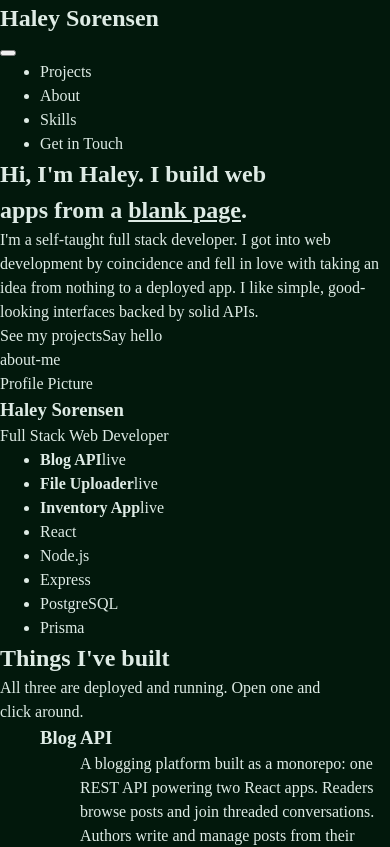
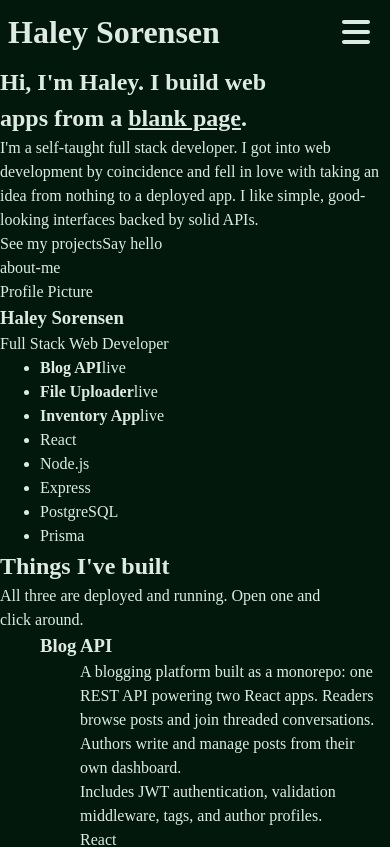
Before and after one commit to Hsoren31/Hsoren31.github.io, a React (Vite) app: page / in a window 390 px wide. Shown: the top 847 px of the page. Built offline with nearby package versions, Linux system fonts and the light colour scheme.

Commit message:
Style hamburger menu for smaller screen sizes

```diff
--- a/src/components/Header.jsx
+++ b/src/components/Header.jsx
@@ -8,11 +8,9 @@ export default function Header() {
 
   return (
     <header>
-      <div>
-        <h2>
-          <a href="#Home">Haley Sorensen</a>
-        </h2>
-      </div>
+      <h2>
+        <a href="#Home">Haley Sorensen</a>
+      </h2>
 
       <button
         className="mobile-nav-toggle"
--- a/src/styles/index.css
+++ b/src/styles/index.css
@@ -61,6 +61,73 @@ a {
   text-decoration: none;
 }
 
+header {
+  display: flex;
+  justify-content: space-between;
+  align-items: center;
+  position: sticky;
+  top: 0;
+  z-index: 5;
+  background-color: var(--clr-bg);
+  padding: 8px;
+}
+
+header > h2 {
+  font-size: 2rem;
+}
+
+.mobile-nav-toggle {
+  display: none;
+}
+
+.primary-navigation {
+  display: flex;
+  flex-direction: row;
+  gap: 1rem;
+
+  list-style: none;
+  padding: 0;
+  margin: 0;
+
+  backdrop-filter: blur(1rem);
+}
+
+@media (max-width: 460px) {
+  .primary-navigation {
+    position: fixed;
+    z-index: 1111;
+    inset: 0 0 0 30%;
+
+    flex-direction: column;
+    padding: min(30vh, 10rem) 2em;
+
+    transform: translateX(100%);
+    transition: transform 350ms ease-out;
+  }
+
+  .primary-navigation[data-visible="true"] {
+    transform: translateX(0%);
+  }
+
+  .mobile-nav-toggle {
+    display: block;
+    position: absolute;
+    z-index: 9999;
+    top: 1em;
+    right: 1rem;
+    background-color: transparent;
+    background-image: url("../assets/hamburger.svg");
+    background-repeat: no-repeat;
+    border: 0;
+    width: 2rem;
+    aspect-ratio: 1;
+  }
+
+  .mobile-nav-toggle[aria-expanded="true"] {
+    background-image: url("../assets/xmark.svg");
+  }
+}
+
 section#contact {
   background-color: var(--clr-accent);
 }
```
Also changed, not shown: src/assets/hamburger.svg, src/assets/xmark.svg.
